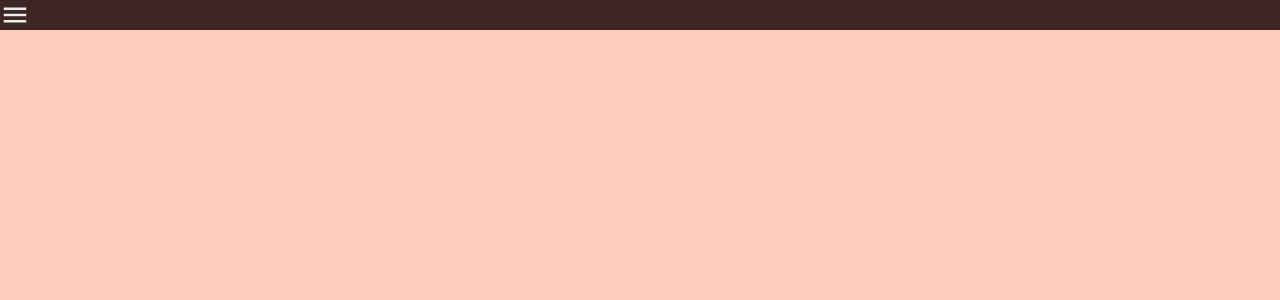
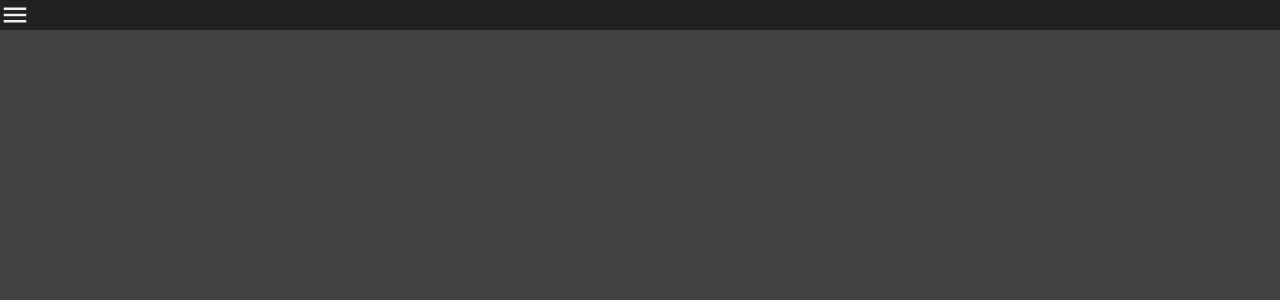
Before and after one commit to widoroveta/TPLAB4, a PHP site: page / in a window 1280 px wide. Shown: the top 300 px of the page. Run offline with PHP 8.4, Linux system fonts and the light colour scheme.

Commit message:
basic frontend finished

```diff
--- a/Views/home-login.php
+++ b/Views/home-login.php
@@ -3,6 +3,6 @@
 require_once("header.php");
 require("nav.php");
 ?>
-<body class="deep-orange lighten-4">
+<body class="grey darken-3">
 
 </body>
--- a/Views/home.php
+++ b/Views/home.php
@@ -2,7 +2,7 @@
 
 require_once(VIEWS_PATH.'nav.php');
 ?>
-<body class="deep-orange lighten-4">
+<body class="grey darken-3">
 <!-- <script>   document.addEventListener('DOMContentLoaded', function() {
     var elems = document.querySelectorAll('.carousel');
     var instances = M.Carousel.init(elems);
--- a/Views/nav.php
+++ b/Views/nav.php
@@ -15,7 +15,7 @@
   });
 </script>
 
-<ul id="slide-out" class="sidenav">
+<ul id="slide-out" class="sidenav grey darken-1">
 
 
 <?php
@@ -30,11 +30,11 @@ if (!isset($_SESSION['loggedUser'])) {
   </script>
   <br>
   <!-- Botones sin session -->
-  <ul class="center-align ">
+  <ul class="center-align  ">
     <!-- Registrarse -->
-    <li><a class="waves-effect waves-light btn modal-trigger brown darken-4" href="#modal1">Registrarse</i></a></li>
+    <li><a class="waves-effect waves-light btn modal-trigger pink-text text-accent-3 black" href="#modal1">Registrarse</i></a></li>
     <!-- Loguearse -->
-    <li><a class="waves-effect waves-light btn  modal-trigger brown darken-4" href="#modal2" ?>Iniciar sesion</i></a></li>
+    <li><a class="waves-effect waves-light btn  modal-trigger pink-text text-accent-3 black" href="#modal2" ?>Iniciar sesion</i></a></li>
 
   </ul>
 
@@ -44,7 +44,7 @@ if (!isset($_SESSION['loggedUser'])) {
 ?>
 <br>
 <ul class="center-align">
-<li><a class="waves-effect waves-light btn modal-trigger brown darken-4" href="<?= FRONT_ROOT . "Home/logout" ?>">cerrar sesion</i></a></li>
+<li><a class="waves-effect waves-light btn modal-trigger pink-text text-accent-3 black" href="<?= FRONT_ROOT . "Home/logout" ?>">cerrar sesion</i></a></li>
 </ul>
 
 <?php
@@ -52,13 +52,13 @@ if (!isset($_SESSION['loggedUser'])) {
 
 ?>
 </ul>
-<div class="left-align  brown darken-4 ">
+<div class="left-align  grey darken-4 ">
 <a href="#" data-target="slide-out" class="sidenav-trigger "><i class="small  material-icons blue-grey-text text-lighten-5 ">menu</i></a>
 </div>
 
 
  <div id="modal2" class="modal">
-    <div class="modal-content">
+    <div class="modal-content ">
       <form action="<?= FRONT_ROOT . "home/login" ?>" method="POST">
         <div class="input-field col s6">
           <input id="userName" name="userName" type="text" class="validate">
```
